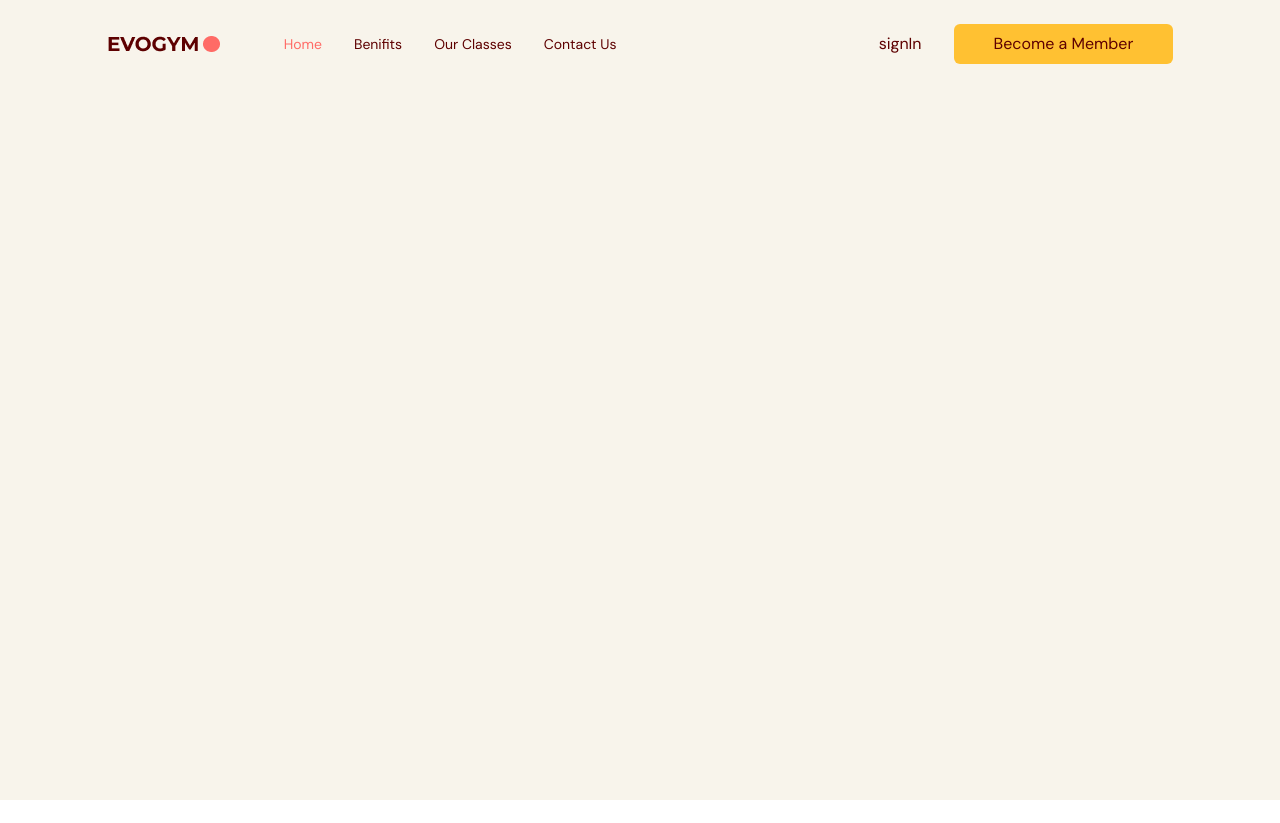
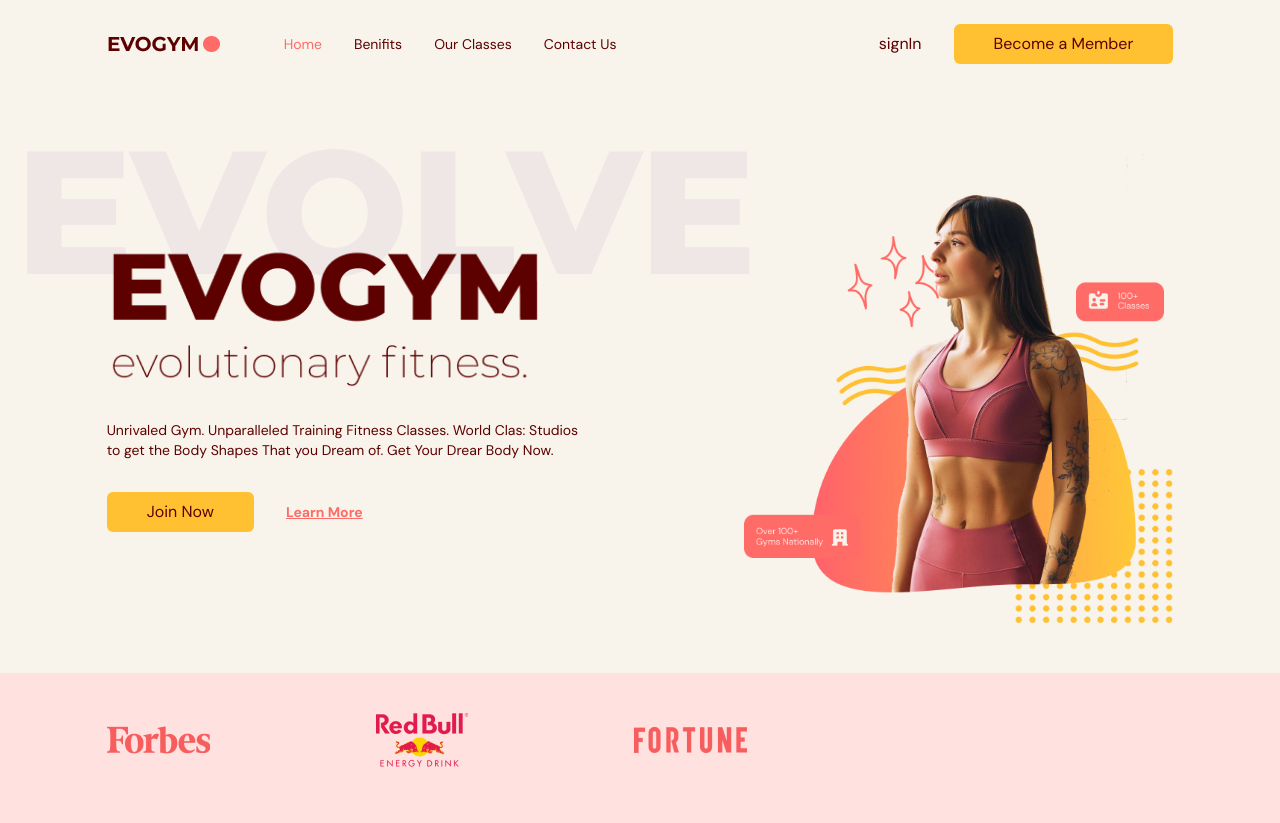
Before and after one commit to binayaksadangi/fitnessapp-react-ts, a React app: page / in a window 1280 px wide. Before the commit the page ends 800 px from the top, so only its background shows below. Built offline with nearby package versions, Linux system fonts and the light colour scheme; the HTML template or start-up script is replaced by a standard one.

Commit message:
home page

```diff
--- a/src/App.tsx
+++ b/src/App.tsx
@@ -1,6 +1,6 @@
 import Navbar from "@/scenes/Navbar";
 import { useEffect, useState } from "react";
-
+import Home from "./scenes/Home";
 import { SelectedPage } from "./shared/types";
 
 function App() {
@@ -30,7 +30,7 @@
         selectedPage={selectedPage}
         setSelectedPage={setSelectedPage}
       />
-      {/* <Home  setSelectedPage={setSelectedPage}/> */}
+      <Home  setSelectedPage={setSelectedPage}/>
     </div>
   );
 }
--- /dev/null
+++ b/src/scenes/Home/index.tsx
@@ -0,0 +1,96 @@
+import useMediaQuery from "@/hooks/useMediaQuery";
+import { SelectedPage } from "@/shared/types";
+import ActionButton from "@/shared/ActionButton";
+import HomePageText from "@/assets/HomePageText.png";
+import HomePageGraphic from "@/assets/HomePageGraphic.png";
+import SponsorRedBull from "@/assets/SponsorRedBull.png";
+import SponsorForbes from "@/assets/SponsorForbes.png";
+import SponsorFortune from "@/assets/SponsorFortune.png";
+import AnchorLink from "react-anchor-link-smooth-scroll";
+import { motion } from "framer-motion";
+
+type Props = {
+  setSelectedPage: (selectedPage: SelectedPage) => void;
+};
+
+const Home = ({ setSelectedPage }: Props) => {
+  const isAboveMediumScreens = useMediaQuery("(max-width: 1060px)");
+
+  return (
+    <section id="home" className="gap-16 bg-gray-20 py-10 md:h-full md:pb-0">
+      {/* Image and main header */}
+      <motion.div className="mx-auto w-5/6 items-center justify-center md:flex md:h-5/6"
+      onViewportEnter={() => setSelectedPage(SelectedPage.Home)}
+      >
+        {/* Main header */}
+        <div className="z-10 mt-32 md:basis-3/5">
+          {/* Headings */}
+          <motion.div
+            className="md:-mt-20"
+            initial="hidden"
+            whileInView="visible"
+            transition={{ duration: 0.5 }}
+            variants={{
+              hidden: { opacity: 0, x: -50 },
+              visible: { opacity: 1, x: 0 },
+            }}
+            viewport={{ once: true, amount: 0.5 }}
+          >
+            <div className="relative">
+              <div className="before:absolute before:-left-20 before:-top-20 before:z-[-1] md:before:content-evolvetext">
+                <img src={HomePageText} alt="home page text" />
+              </div>
+            </div>
+            <p className="mt-8 text-sm">
+              Unrivaled Gym. Unparalleled Training Fitness Classes. World Clas:
+              Studios to get the Body Shapes That you Dream of. Get Your Drear
+              Body Now.
+            </p>
+          </motion.div>
+          {/* Actions */}
+          <motion.div
+            className="mt-8 flex items-center gap-8"
+            initial="hidden"
+            whileInView="visible"
+            transition={{ delay:0.2,duration: 0.5 }}
+            variants={{
+              hidden: { opacity: 0, x: -50 },
+              visible: { opacity: 1, x: 0 },
+            }}
+            viewport={{ once: true, amount: 0.5 }}
+          >
+            <ActionButton setSelectedPage={setSelectedPage}>
+              Join Now
+            </ActionButton>
+            <AnchorLink
+              className="text-sm font-bold text-primary-500 underline hover:text-secondary-500"
+              onClick={() => setSelectedPage(SelectedPage.ContactUs)}
+              href={`#${SelectedPage.ContactUs}`}
+            >
+              <p>Learn More</p>
+            </AnchorLink>
+          </motion.div>
+        </div>
+
+        {/* Image */}
+        <div className="basic-3/5 flex justify-center md:z-10 md:ml-40 md:mt-16 md:justify-items-end">
+          <img src={HomePageGraphic} alt="home-page-graphic" />
+        </div>
+      </motion.div>
+      {/* Sponsers */}
+      {!isAboveMediumScreens && (
+        <div className="h-[150px] w-full bg-primary-100 py-10">
+          <div className="mx-auto w-5/6">
+            <div className="flex w-3/5 items-center justify-between gap-8">
+              <img src={SponsorForbes} alt="Forbs" />
+              <img src={SponsorRedBull} alt="redbull" />
+              <img src={SponsorFortune} alt="Fortune" />
+            </div>
+          </div>
+        </div>
+      )}
+    </section>
+  );
+};
+
+export default Home;
```
